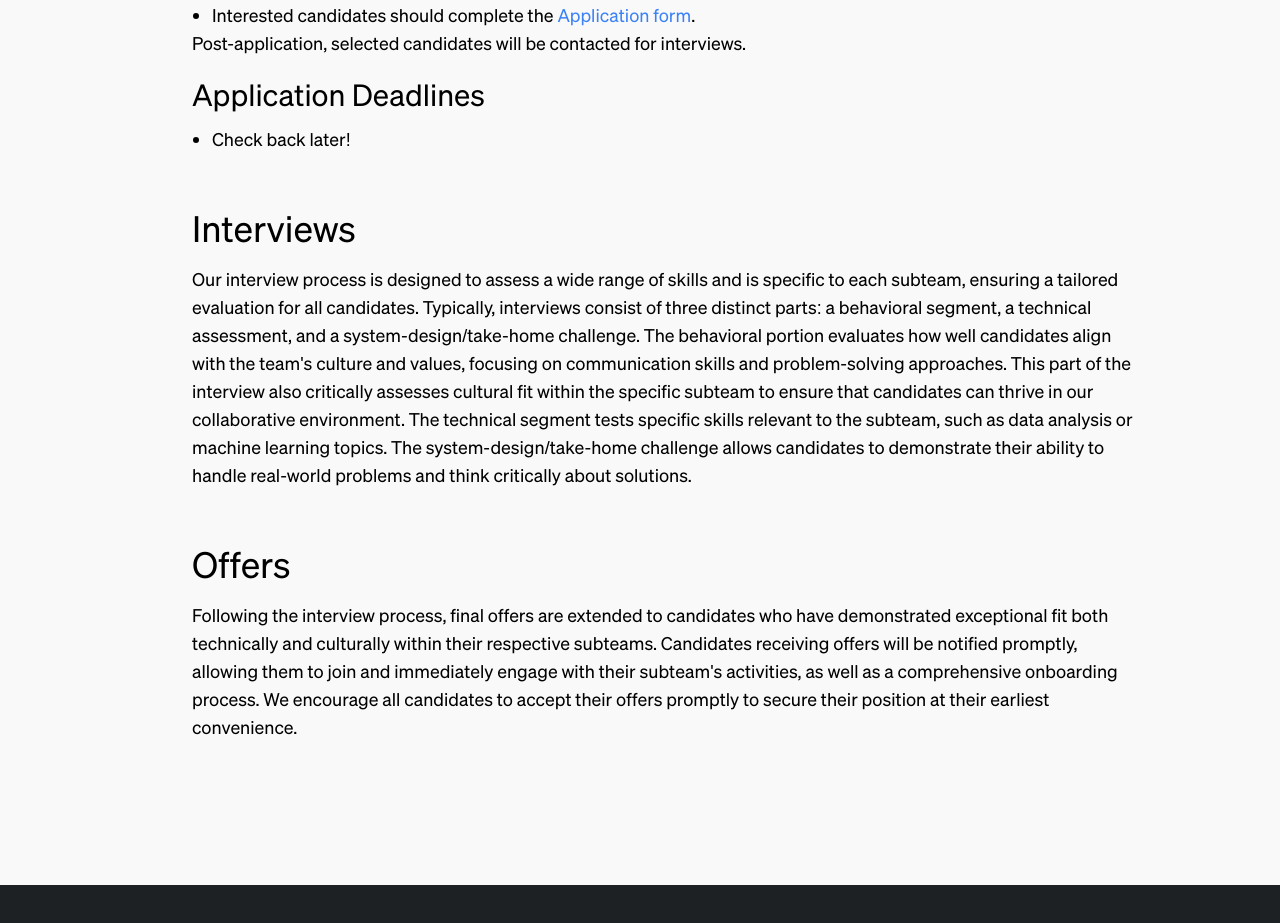
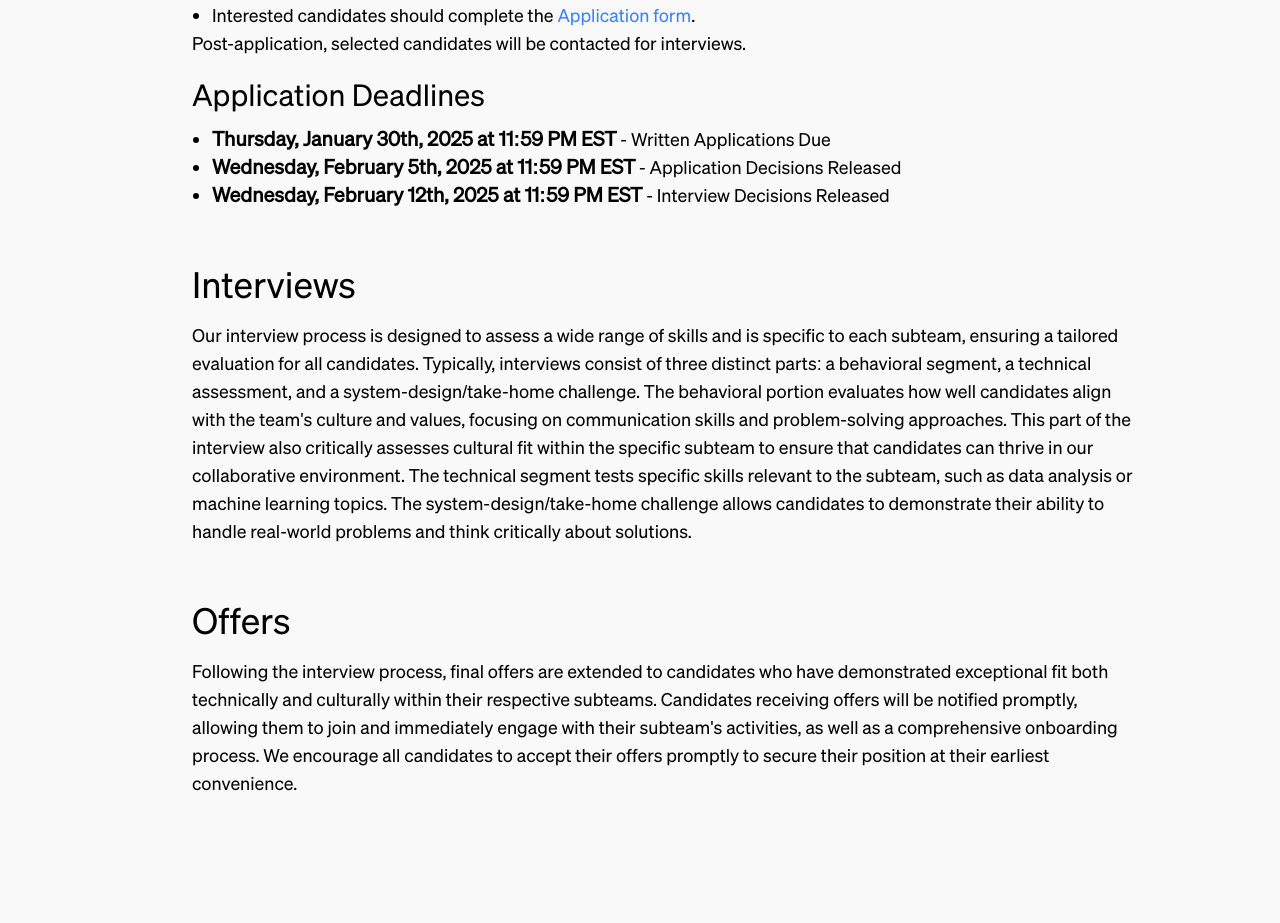
Before and after one commit to Miwi343/cds-website-fork, a Next.js app: page /recruitment in a window 1280 px wide. Shown: the part 2508-3431 px from the top of the page. Built offline with nearby package versions, Linux system fonts and the light colour scheme.

Commit message:
recruitment timeline updates

```diff
--- a/src/pages/recruitment.tsx
+++ b/src/pages/recruitment.tsx
@@ -177,7 +177,22 @@ const Recruitment: React.FC = () => {
                       Thursday, September 5th at 11:59 PM.{" "}
                     </strong>
                   </li> */}
-                  <li>Check back later!</li>
+                  <li>
+                    <strong className="text-bold text-xl">
+                      Thursday, January 30th, 2025 at 11:59 PM EST
+                    </strong> - Written Applications Due
+                  </li>
+                  <li>
+                    <strong className="text-bold text-xl">
+                      Wednesday, February 5th, 2025 at 11:59 PM EST
+                    </strong> - Application Decisions Released
+                  </li>
+                  <li>
+                    <strong className="text-bold text-xl">
+                      Wednesday, February 12th, 2025 at 11:59 PM EST
+                    </strong> - Interview Decisions Released
+                  </li>
+                  {/*<li>Check back later!</li>*/}
                 </ul>
               </div>
             </div>
```
